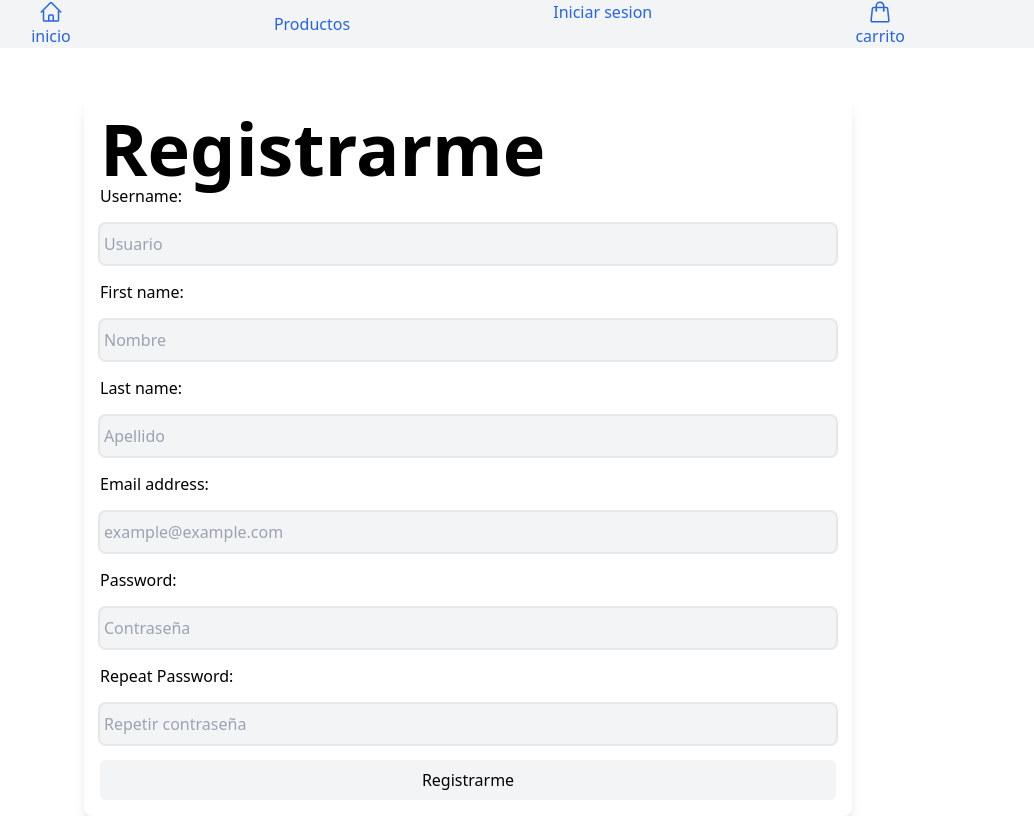
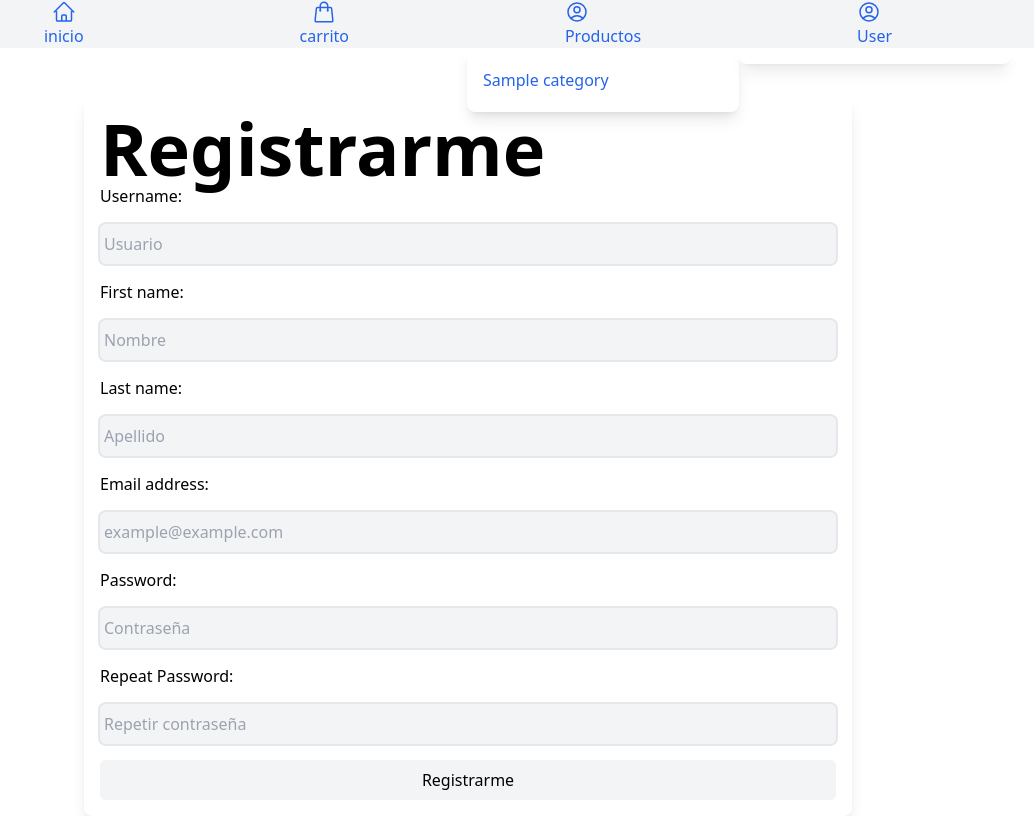
Before and after one commit to MindSetFPS/proyecto_db, a Django app: page /register/ in a window 1280 px wide. Shown: the whole page, without its empty margins (172-1206 px from the left). Run offline with Django 5.2, Linux system fonts and the light colour scheme; tables that the repository leaves empty hold one stand-in row (values such as "Sample post"); some libraries are stand-ins or nearby versions.

Commit message:
navbar dropdowns

```diff
--- a/shopApp/context_processor.py
+++ b/shopApp/context_processor.py
@@ -4,11 +4,19 @@
 
 def my_context_processor(request):
     return {
-        'custom' : 'Hello from processor'
+        'custom': 'Hello from processor'
     }
 
 def categories(request):
     cats = Category.objects.filter(parent=None)
     return {
-        'categories' : cats
+        'categories': cats
     }
+
+def profile_links(request):
+    return {'links': [
+        {"loggedin_required": True, "url": "profile", "name": "Profile", "icon": "icons/user.html"},
+        {"loggedin_required": True, "url": "logout", "name": "Logout", "icon": "icons/exit.html"},
+        {"loggedin_required": False, "url": "register", "name": "Register", "icon": "icons/user.html"},
+        {"loggedin_required": False, "url": "login", "name": "Login", "icon": ""}
+    ]}
--- /dev/null
+++ b/shopApp/templates/components/dropdown.html
@@ -0,0 +1,59 @@
+<div
+    x-init="$nextTick(() => {
+        // Computed properties must be declared in the $nextTick callback, otherwise they won't be available in the template
+        var navbar = document.getElementById('navbar')
+        navbarHeight = navbar.offsetHeight + 'px';
+    });"
+    x-data="{
+        navbarHeight: '',
+    }"
+    id="dropdown"
+    class="
+        absolute
+        text-blue-600
+        h-full md:h-max
+        bg-white
+        shadow-lg
+        py-48
+        md:p-2
+        w-full md:w-auto
+        rounded-lg z-20"
+    @mouseover.away="dropdownOpen = false"
+    x-show="dropdownOpen"
+    x-transition
+    comment="Computed properties belong to :class"
+    :class="`h-[calc(100dvh-${navbarHeight})] top-[${navbarHeight}]`">
+    <div class="flex flex-col justify-evenly md:w-64 h-full"  >
+        {% for item in items %}
+            {% if item.loggedin_required and request.user.is_authenticated %}
+                {% if item.url %}
+                    <a href="{% url item.url %}" class="hover:underline flex  p-2 rounded-lg text-center my-1" >
+                {% else %}
+                    <a href="{% url 'category' item.name %}" class="hover:underline flex  p-2 rounded-lg text-center my-1" >
+                {% endif %}
+
+                {% if item.icon %}
+                        {% include item.icon %}
+                {% endif %}
+                {{ item.name }}
+                </a>
+            {% endif %}
+            {% comment %} {% if login_required is False or item.loggedin_required is False or None and request.user.is_authenticated is True or None %} {% endcomment %}
+
+            {% if  login_required is False or request.user.is_authenticated is False and item.loggedin_required is False %}
+                {% if item.url %}
+                    <a href="{% url item.url %}" class="hover:underline flex  p-2 rounded-lg text-center my-1" >
+                {% else %}
+                    <a href="{% url 'category' item.name %}" class="hover:underline flex  p-2 rounded-lg text-center my-1" >
+                {% endif %}
+
+                {% if item.icon %}
+                        {% include item.icon %}
+                {% endif %}
+                {{ item.name }}
+                </a>
+
+            {% endif %}
+        {% endfor %}
+    </div>
+</div>
--- /dev/null
+++ b/shopApp/templates/components/navbarItem.html
@@ -0,0 +1,13 @@
+<div
+    x-data="{ dropdownOpen: true }"
+    class="flex flex-col items-center"
+    href="{% url 'profile' %}"
+    @mouseover.debounce="dropdownOpen = true" @click="dropdownOpen = ! dropdownOpen"
+>
+  <div>
+    {% include 'icons/user.html' %}
+    <p>{{ text }}</p>
+  </div>
+
+    {% include "components/dropdown.html" with items=items_list login_required=login_required %}
+</div>
--- a/shopApp/templates/navbar.html
+++ b/shopApp/templates/navbar.html
@@ -1,34 +1,31 @@
-<div x-data="{ open: false }">
+<!-- TODO: Fix on mobile-->
+<div x-data="{
+  open: false,
+  dropdownStyleLeft: '',
+  dropdownHeightMobile: '',
+  navbarHeight: '',
+}"
 
-  <nav class="flex justify-evenly bg-gray-100 text-blue-600 ">
+x-init="$nextTick(() => {
+    // Computed properties must be declared in the $nextTick callback, otherwise they won't be available in the template
+    var button = document.getElementById('dropdown-button')
+    var dropwdown = document.getElementById('dropdown')
+    var x = button.getBoundingClientRect();
+
+    dropdownStyleLeft = (x.left - dropdown.offsetWidth) + 'px';
+
+    var navbar = document.getElementById('navbar')
+    navbarHeight = navbar.offsetHeight + 'px';
+    dropdownHeightMobile = (window.innerHeight - navbar.offsetHeight ) + 'px';
+});"
+>
+  <nav id="navbar" class="flex justify-evenly bg-gray-100 text-blue-600 ">
     <a class="hover:underline flex flex-col items-center" href="{% url 'index' %}">
       <div>
         {% include "icons/home.html" %}
       </div>
       <p>inicio</p>
     </a>
-
-    {% if user.is_authenticated %}
-    <a class="hover:underline flex flex-col items-center" href="{% url 'profile' %}">
-      <div>
-        {% include "icons/user.html" %}
-      </div>
-      <p>perfil</p>
-    </a>
-    <a class="hover:underline flex flex-col items-center" href="{% url 'logout' %}" >
-      <div>
-        {% include "icons/exit.html" %}
-      </div>
-      <p>Salir</p>
-    </a>
-    {% endif %}
-
-      <button class="hover:underline" @mouseover.debounce="open = true" @click="open = ! open" >Productos</button>
-
-    {% if not user.is_authenticated %}
-    <a class="hover:underline" href="{% url 'login' %}">Iniciar sesion</a>
-    {% comment %} <a class="hover:underline" href="{% url 'register' %}">Registrarte</a> {% endcomment %}
-    {% endif %}
 
     <a class="hover:underline flex flex-col items-center" href="{% url 'view_cart' %}">
       <div>
@@ -38,22 +35,8 @@
         carrito
       </p>
     </a>
+
+    {% include "components/navbarItem.html" with text="Productos" items_list=categories login_required=False %}
+    {% include "components/navbarItem.html" with text="User"      items_list=links %}
   </nav>
-
-   <div
-    class="text-blue-600 absolute z-10 bg-gray-200 w-screen h-[50vh]"
-    @mouseover.away="open = false"
-    x-show="open"
-    x-transition
-  >
-  {% for category in categories %}
-    <div class="hover:underline">
-      <a href="{% url 'category' category.name %}">
-        {{ category.name }}
-      </a>
-    </div>
-
-  {% endfor %}
-  </div>
-
 </div>
```
